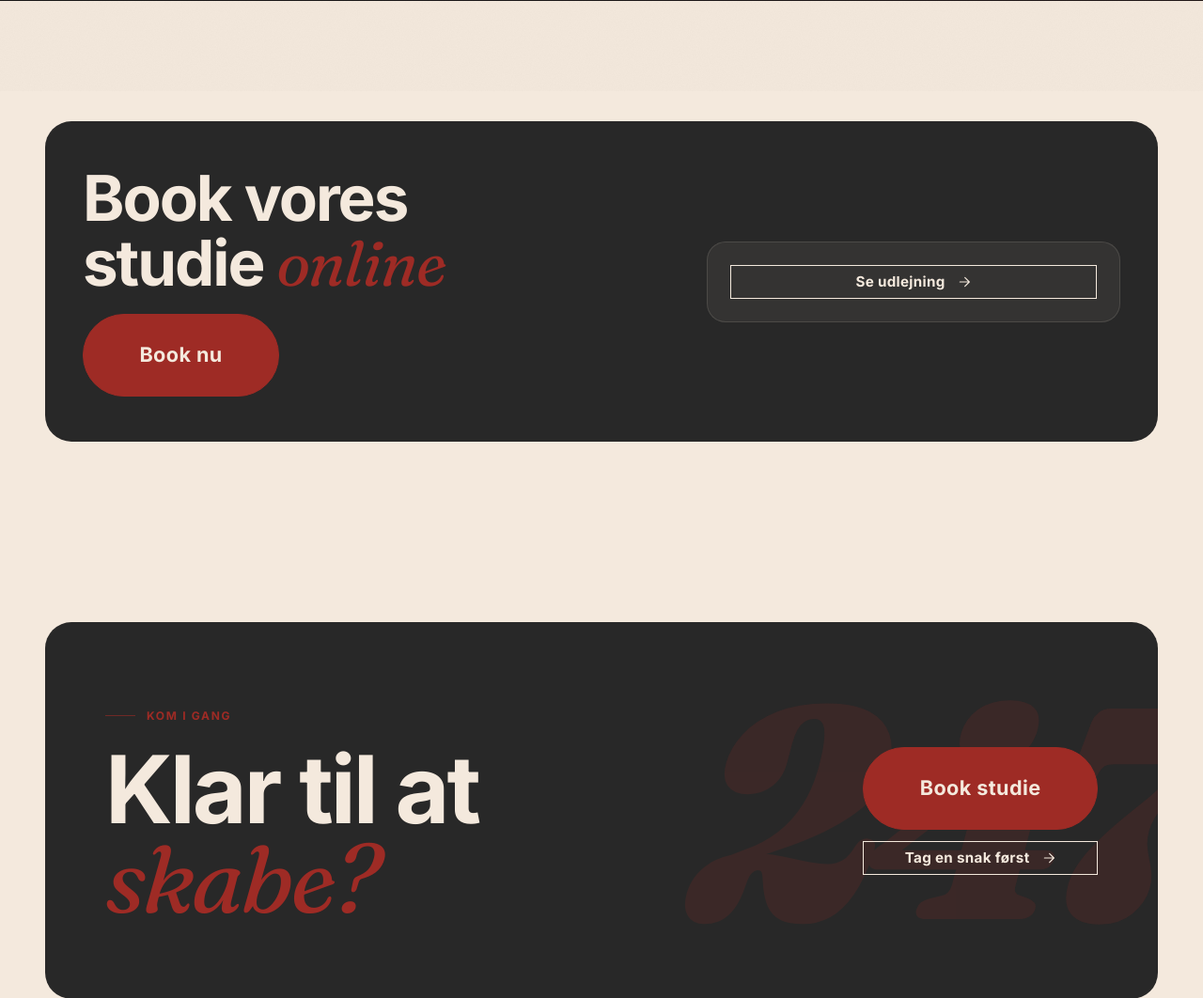
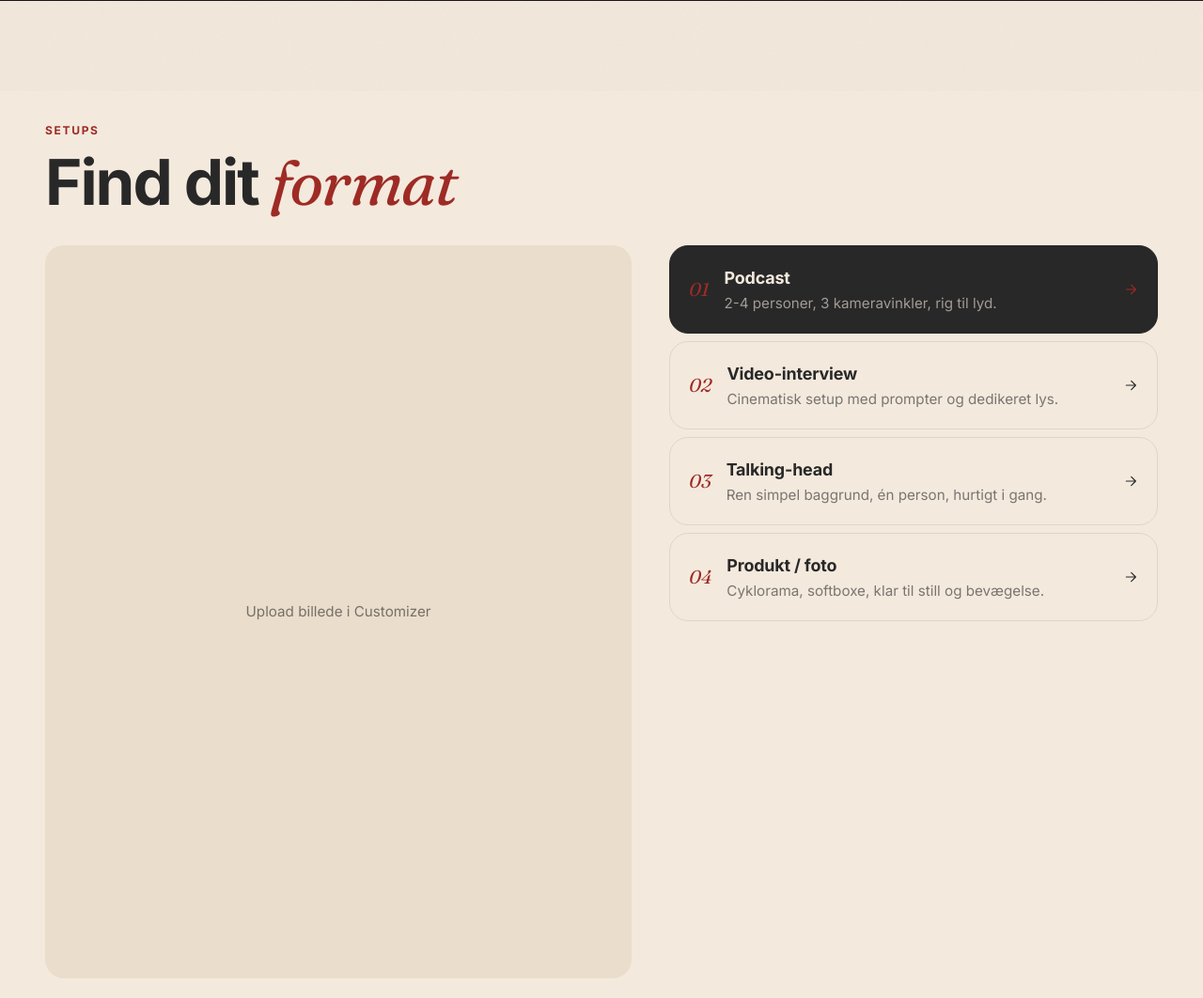
Before and after one commit to z15dk/s247, a WordPress theme: template page-studiet.php in a window 1280 px wide. Shown: the part 703-1765 px from the top of the page at 94% size. Run offline with PHP 8.4 and a stand-in for WordPress, Linux system fonts and the light colour scheme; the site name, menu and one post (Sample post) are stand-ins, and other content is empty; some libraries are stand-ins or nearby versions; some web fonts are replaced.

Commit message:
Hardcode Studiet defaults in template as fallback
get_theme_mod ignores Customizer-registered defaults on the
frontend when no value is saved, so the Setup and Guide sections
rendered empty (and were skipped) even though defaults were
registered. Pass the defaults directly to get_theme_mod calls so
the sections show immediately on a fresh install.

```diff
--- a/page-studiet.php
+++ b/page-studiet.php
@@ -29,12 +29,22 @@ $guide_eyebrow = get_theme_mod( 's247_studiet_guide_eyebrow', 'Guide' );
 $guide_title_a = get_theme_mod( 's247_studiet_guide_title_a', 'Sådan booker du' );
 $guide_title_b = get_theme_mod( 's247_studiet_guide_title_b', 'uden at græde' );
 
+/* Standard setups (bruges hvis customizer er tom) */
+$setup_defaults = array(
+	1 => array( 'label' => 'Podcast',         'desc' => '2-4 personer, 3 kameravinkler, rig til lyd.' ),
+	2 => array( 'label' => 'Video-interview', 'desc' => 'Cinematisk setup med prompter og dedikeret lys.' ),
+	3 => array( 'label' => 'Talking-head',    'desc' => 'Ren simpel baggrund, én person, hurtigt i gang.' ),
+	4 => array( 'label' => 'Produkt / foto',  'desc' => 'Cyklorama, softboxe, klar til still og bevægelse.' ),
+	5 => array( 'label' => '',                'desc' => '' ),
+	6 => array( 'label' => '',                'desc' => '' ),
+);
+
 /* Samle setups */
 $setups = array();
 for ( $i = 1; $i <= 6; $i++ ) {
-	$label = get_theme_mod( "s247_studiet_setup{$i}_label" );
+	$label = get_theme_mod( "s247_studiet_setup{$i}_label", $setup_defaults[ $i ]['label'] );
 	$image = get_theme_mod( "s247_studiet_setup{$i}_image" );
-	$desc  = get_theme_mod( "s247_studiet_setup{$i}_desc" );
+	$desc  = get_theme_mod( "s247_studiet_setup{$i}_desc",  $setup_defaults[ $i ]['desc'] );
 	if ( $label ) {
 		$setups[] = array( 'label' => $label, 'desc' => $desc, 'image' => $image );
 	}
@@ -52,12 +62,41 @@ for ( $i = 1; $i <= 3; $i++ ) {
 	}
 }
 
+/* Standard guide-steps */
+$step_defaults = array(
+	1 => array(
+		'title' => 'Find en ledig tid',
+		'text'  => 'Åbn kalenderen og vælg dag + start/slut-tidspunkt. Ingen kode ord, ingen formular der varer 40 minutter.',
+		'joke'  => 'Pro-tip: undgå fredag kl. 14 — det er når alle andre også vil.',
+	),
+	2 => array(
+		'title' => 'Vælg dit setup',
+		'text'  => 'Podcast, interview, talking-head, foto? Klik det du skal have. Vi rigger klar.',
+		'joke'  => 'Ja, du må godt skifte mening 3 gange. Vi sletter ikke din booking.',
+	),
+	3 => array(
+		'title' => 'Betal online',
+		'text'  => 'Kort eller faktura. Du får en kvittering på mail plus en ICS-fil til din kalender.',
+		'joke'  => 'Ingen skjulte gebyrer. Vi lover.',
+	),
+	4 => array(
+		'title' => 'Mød op — vi er klar',
+		'text'  => 'Cyklorama hvidt, lys tændt, kaffe brygget. Du ringer på, vi åbner.',
+		'joke'  => 'Medbring snacks. Vi har ingen følelser om din valg af slikketype.',
+	),
+	5 => array(
+		'title' => 'Optag, slap af, ud',
+		'text'  => 'Når du er færdig, smider du bare døren til. Vi rydder op.',
+		'joke'  => 'Du efterlader jer med godt indhold, vi efterlader os med ren gulvvask.',
+	),
+);
+
 /* Samle guide-steps */
 $steps = array();
 for ( $i = 1; $i <= 5; $i++ ) {
-	$title = get_theme_mod( "s247_studiet_step{$i}_title" );
-	$text  = get_theme_mod( "s247_studiet_step{$i}_text" );
-	$joke  = get_theme_mod( "s247_studiet_step{$i}_joke" );
+	$title = get_theme_mod( "s247_studiet_step{$i}_title", $step_defaults[ $i ]['title'] );
+	$text  = get_theme_mod( "s247_studiet_step{$i}_text",  $step_defaults[ $i ]['text'] );
+	$joke  = get_theme_mod( "s247_studiet_step{$i}_joke",  $step_defaults[ $i ]['joke'] );
 	if ( $title || $text ) {
 		$steps[] = array( 'title' => $title, 'text' => $text, 'joke' => $joke );
 	}
```
